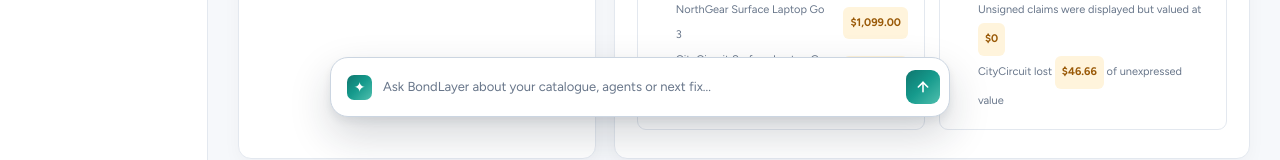
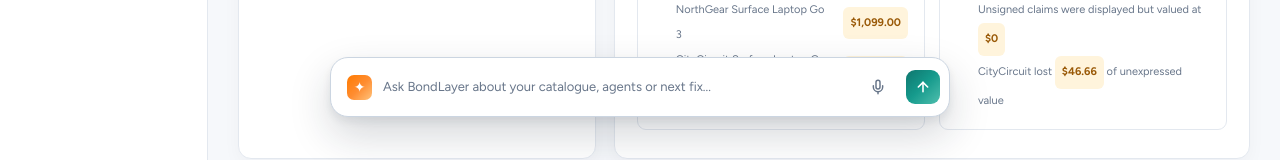
Before and after one commit to kaiday/UAVSHackathon-BondLayer, a Next.js app in the folder bondlayer/app/: page /requests in a window 1280 px wide. Shown: the part 669-829 px from the top of the page. Built offline with nearby package versions, Linux system fonts and the light colour scheme.

Commit message:
add orange branding tint

```diff
--- a/bondlayer/app/src/app/globals.css
+++ b/bondlayer/app/src/app/globals.css
@@ -11,6 +11,8 @@
   --accent-light: #159a8c;
   --accent-soft: #e6f6f3;
   --accent-gradient: linear-gradient(135deg, #0f766e 0%, #159a8c 48%, #50bfae 100%);
+  --brand-orange: #ff7a00;
+  --brand-orange-gradient: linear-gradient(135deg, #ff7a00 0%, #ff8d31 52%, #ffc27b 100%);
   --green: #148c68;
   --green-soft: #e9f7f1;
   --amber: #a9690b;
@@ -43,6 +45,8 @@
 .prompt-bar input::placeholder { color: var(--muted); }
 .prompt-bar button { display: grid; place-items: center; width: 34px; height: 34px; flex: 0 0 34px; border: 0; border-radius: 9px; color: #fff; background: var(--accent-gradient); }
 .prompt-bar button:hover { filter: brightness(.95); }
+.prompt-bar .voice-button { color: var(--muted); background: transparent; }
+.prompt-bar .voice-button:hover { color: var(--accent); background: var(--accent-soft); filter: none; }
 .page-transition { animation: page-fade-up .28s ease-out both; }
 @keyframes page-fade-up { from { opacity: 0; transform: translateY(10px); } to { opacity: 1; transform: translateY(0); } }
 @media (prefers-reduced-motion: reduce) { .page-transition, .request-detail-body { animation: none; } }
@@ -63,7 +67,7 @@
 .account strong { color: var(--text); }
 .avatar { width: 34px; height: 34px; display: grid; place-items: center; overflow: hidden; border: 1px solid #f1c59f; border-radius: 50%; color: #fff; background: #fffaf6; font-weight: 700; }
 .avatar img { width: 100%; height: 100%; display: block; padding: 4px; object-fit: contain; }
-.content { padding: 30px 30px 106px; }
+.content { padding: 30px 30px 106px; background: radial-gradient(circle at 96% 0%, rgba(255,122,0,.055), transparent 24%); }
 .page-heading { display: flex; align-items: end; justify-content: space-between; gap: 20px; margin-bottom: 24px; }
 .page-heading h1 { margin: 0; font-size: clamp(28px, 3vw, 38px); line-height: 1.05; letter-spacing: -.035em; font-weight: 500;}
 .page-heading p, .panel-heading p { margin: 7px 0 0; color: var(--muted); font-size: 13px; }
@@ -232,6 +236,8 @@
   .actions button { flex: 1; }
 }
 
+.prompt-mark { background: var(--brand-orange-gradient); }
+
 .product-identity { display: flex; align-items: center; gap: 14px; }
 .product-identity > span:last-child { min-width: 0; }
 .product-identity strong { font-size: 13px; }
--- a/bondlayer/app/src/components/app-shell.tsx
+++ b/bondlayer/app/src/components/app-shell.tsx
@@ -5,7 +5,7 @@
 import { usePathname } from "next/navigation";
 import type { ReactNode } from "react";
 import type { LucideIcon } from "lucide-react";
-import { ArrowUp, Bell, ChevronDown, CircleHelp, ClipboardList, Gift, LayoutDashboard, Package, Settings, ShieldCheck } from "lucide-react";
+import { ArrowUp, Bell, ChevronDown, CircleHelp, ClipboardList, Gift, LayoutDashboard, Mic, Package, Settings, ShieldCheck } from "lucide-react";
 
 const workspaceLinks = [
   { href: "/", label: "Overview", icon: LayoutDashboard },
@@ -58,7 +58,7 @@
         <form className="prompt-bar" onSubmit={(event) => event.preventDefault()}>
           <span className="prompt-mark" aria-hidden="true">✦</span>
           <input aria-label="Ask BondLayer" placeholder="Ask BondLayer about your catalogue, agents or next fix..." />
-          <button type="submit" aria-label="Send prompt" title="Send prompt"><ArrowUp size={16} strokeWidth={2.4} /></button>
+          <button className="voice-button" type="button" aria-label="Use voice input" title="Use voice input"><Mic size={16} strokeWidth={2.2} /></button><button type="submit" aria-label="Send prompt" title="Send prompt"><ArrowUp size={16} strokeWidth={2.4} /></button>
         </form>
       </section>
     </main>
```
